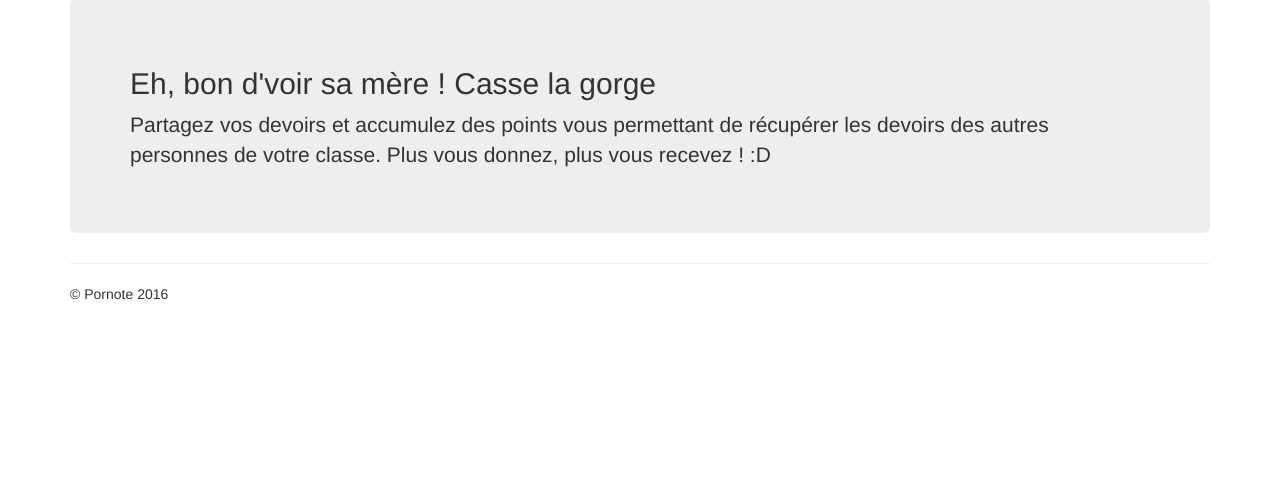
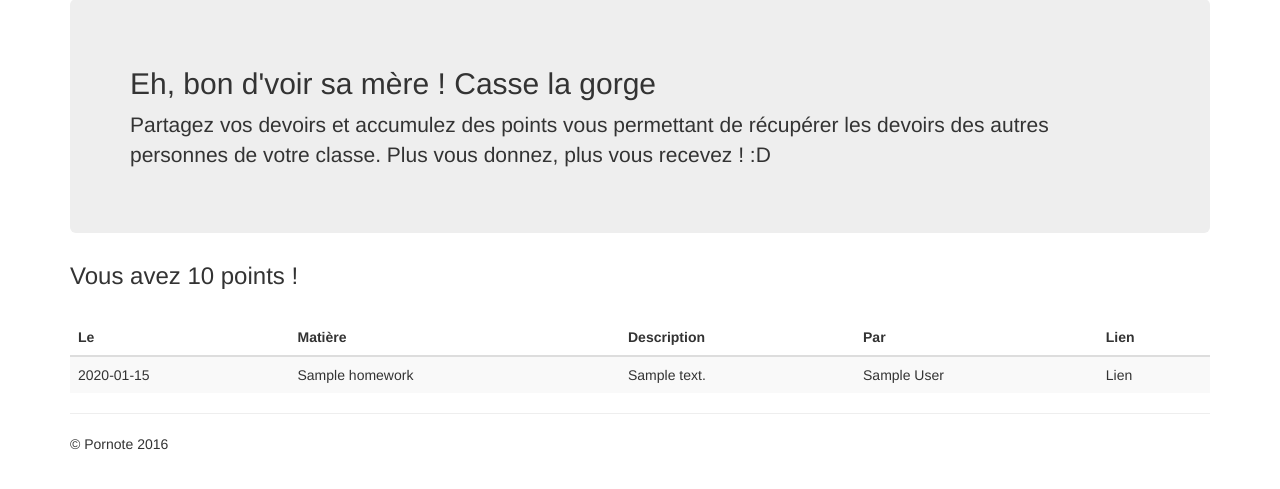
Before and after one commit to shurikus2402/pornote, a Flask app: page / in a window 1280 px wide. Shown: the part 71-560 px from the top of the page. Run offline with Flask 2, Linux system fonts and the light colour scheme; the visitor is signed in with stand-in values (Sample User, id 1); tables that the repository leaves empty hold one stand-in row (values such as "Sample post"); parts of the project's set-up code (start-up, migrations or seed data) failed here and were passed over; some libraries are stand-ins or nearby versions.

Commit message:
Added homework's viewing system on the homepage

```diff
--- a/pornote/__init__.py
+++ b/pornote/__init__.py
@@ -24,7 +24,14 @@ def homepage():
         return render_template("homepage.html")
     else:
         member = Member.query.filter_by(email = session["email"]).first()
-        return render_template("homepage.html", name=member.first_name)
+        homeworks = Homework.query.filter_by(class_nb = member.class_nb).all()
+        availabe_homework = []
+        for i in range(0, len(homeworks)):
+            if homeworks[i].section in ["G", member.section, member.second_lang]:
+                availabe_homework.append(homeworks[i])
+        sorted_homework = sorted(availabe_homework, key=lambda x: x.end_date)
+        return render_template( "homepage.html",
+                                member=member, homeworks=sorted_homework)
 
 @app.route("/deconnexion/")
 def sign_out():
@@ -64,6 +71,8 @@ def sign_up():
         first_name = request.form.get("first_name")
         last_name = request.form.get("last_name")
         class_nb = int(request.form.get("class_nb"))
+        section = request.form.get("section")
+        second_lang = request.form.get("second_lang")
         email = request.form.get("email")
         password = request.form.get("password")
         password_conf = request.form.get("password_conf")
@@ -75,8 +84,13 @@ def sign_up():
         if password != password_conf:
             flash("Les deux mots de passe ne sont pas identiques !")
             return redirect(url_for("sign_up"))
+        member = Member.query.filter_by(email = email.lower()).first()
+        if member:
+            flash("Adresse mail déjà utilisée !")
+            return redirect(url_for("sign_up"))
 
-        member = Member(first_name, last_name, email, password, class_nb)
+        member = Member(first_name, last_name, email, password,
+                        class_nb, section, second_lang)
 
         db.session.add(member)
         db.session.commit()
@@ -100,8 +114,19 @@ def new_homework():
     member = Member.query.filter_by(email = session["email"]).first()
 
     if request.method == "GET":
-        return render_template("new_homework.html", name=member.first_name)
+        return render_template("new_homework.html", member=member)
     elif request.method == "POST":
+        # Section system
+        subject = request.form.get("subject")
+        if subject in ["Français", "Histoire", "Anglais"]:
+            section = "G" # common to everyone
+        elif subject in ["Maths S", "Physique S", "SVT S"]:
+            section = "S"
+        elif subject in ["Maths ES", "Physique ES", "SVT ES", "Economie"]:
+            section = "ES"
+        else:
+            section = subject # Spanish and German
+
         # Checks for errors in the form
         description = request.form.get("description")
         if not description:
@@ -127,12 +152,15 @@ def new_homework():
 
         homework = Homework(
             member_id = member.id,
-            subject = request.form.get("subject"),
+            subject = subject,
+            section = section,
             description = description,
             end_date = date_form,
             filename = filename,
             class_nb = member.class_nb
         )
+
+        member.points += 1
 
         db.session.add(homework)
         db.session.commit()
--- a/pornote/static/theme.css
+++ b/pornote/static/theme.css
@@ -3,32 +3,13 @@ body {
    padding-bottom: 30px;
 }
 
-.project-vitals {
-   font-size: 2em;
-}
-
-.search-card {
-   padding:15px;
-   border:1px solid #000;
-   height:415px;
-   margin-bottom:40px;
-}
-
-.search-description {
-   height:350px;
-}
-
-.search-thumbnail {
-   height:200px;
-}
-
-.btn-punchstarter {
+.btn-pornote {
    background-color:#215fa5;
    color: #FFF;
    font-weight: bold;
 }
 
-.btn-punchstarter:hover {
+.btn-pornote:hover {
    background-color:#2177a5;
    color:#FFF;
 }
--- a/pornote/templates/base.html
+++ b/pornote/templates/base.html
@@ -44,9 +44,9 @@
             <div id="navbar" class="navbar-collapse collapse">
                <ul class="nav navbar-nav">
                   <li {% if active_page == "homepage" %} class="active" {% endif %}><a href="/">Accueil</a></li>
-                  {% if name %}
+                  {% if member %}
                   <li {% if active_page == "new_homework" %} class="active" {% endif %}><a href="{{ url_for("new_homework") }}">Nouveau devoir</a></li>
-                  <li><a href="">{{ name }}</a></li>
+                  <li><a href="">{{ member.first_name }}</a></li>
                   <li><a href="{{ url_for("sign_out") }}">Déconnexion</a></li>
                   {% else %}
                   <li {% if active_page == "sign_up" %} class="active" {% endif %}><a href="{{ url_for("sign_up") }}">Inscription</a></li>
--- a/pornote/templates/homepage.html
+++ b/pornote/templates/homepage.html
@@ -12,4 +12,34 @@
    <p>Partagez vos devoirs et accumulez des points vous permettant de récupérer les devoirs des autres personnes de votre classe. Plus vous donnez, plus vous recevez ! :D</p>
 </div>
 
+{% if member %}
+<h3>Vous avez {{ member.points }} points !</h3><br>
+
+<table class="table table-striped">
+   <thead>
+      <tr>
+         <th>Le</th>
+         <th>Matière</th>
+         <th>Description</th>
+         <th>Par</th>
+         <th>Lien</th>
+      </tr>
+   </thead>
+   <tbody>
+      {% for homework in homeworks %}
+      <tr>
+         <td>{{ homework.end_date }}</td>
+         <td>{{ homework.subject}}</td>
+         <td>{{ homework.description}}</td>
+         <td>{{ homework.author.first_name }} {{ homework.author.last_name }}</td>
+         <td>Lien</td>
+      </tr>
+      {% endfor %}
+   </tbody>
+</table>
+
+{% else %}
+<p>Comment ça marche ? (todo)</p>
+{% endif %}
+
 {% endblock content %}
```
Also changed, not shown: migrations/versions/b6f1ba57f4e8_.py (renamed from migrations/versions/89314d57ba4e_.py, +8 -4 lines), pornote/models.py (+11 -3 lines), pornote/templates/new_homework.html (+9 -2 lines), pornote/templates/sign_up.html (+16 -0 lines).
